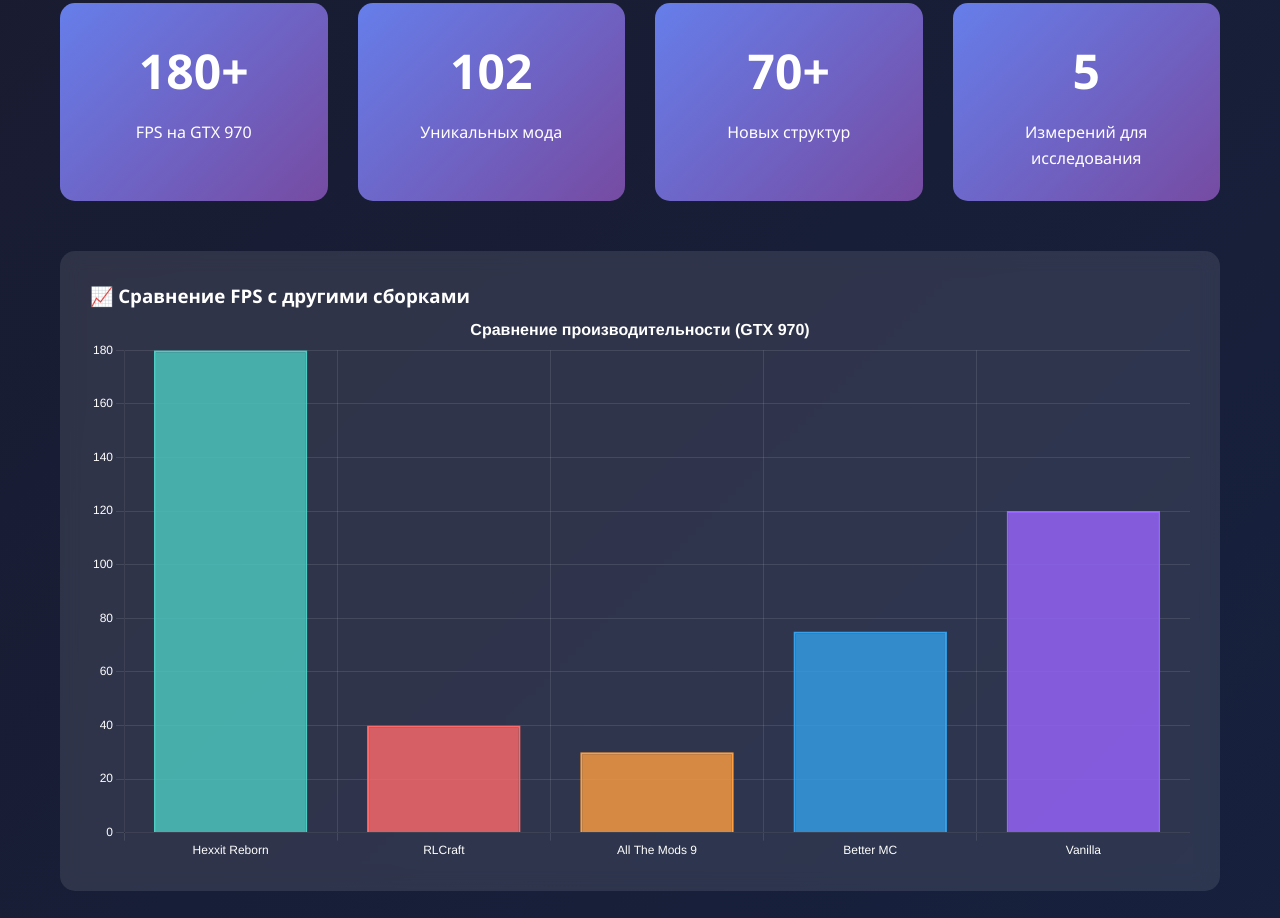
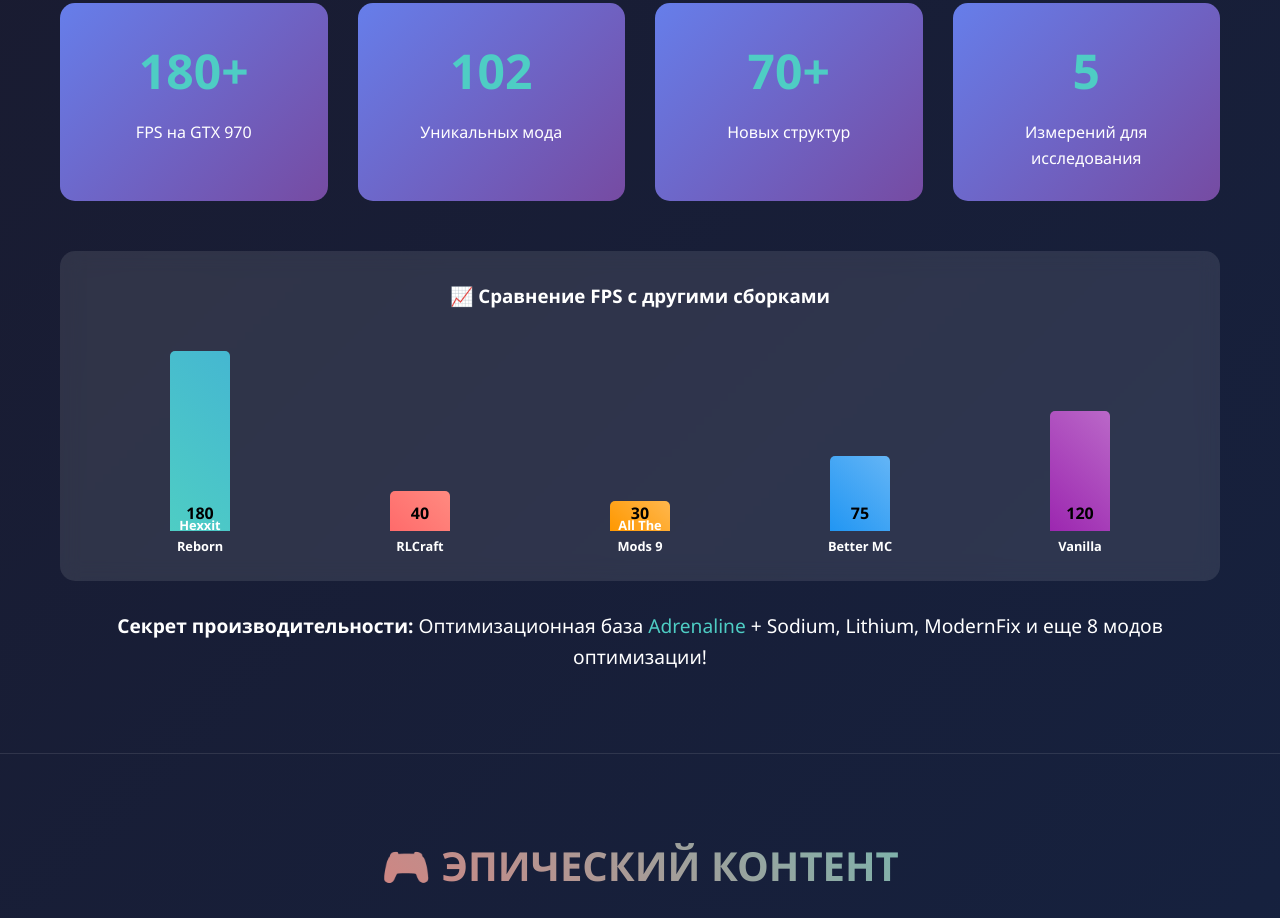
Before and after one commit to MishaBright/HexxitReBorn, a plain HTML site: page index.html in a window 1280 px wide. Shown: the part 580-1498 px from the top of the page. Drawn offline with nearby package versions, Linux system fonts and the light colour scheme.

Commit message:
Update index.html

```diff
--- a/index.html
+++ b/index.html
@@ -4,8 +4,6 @@
     <meta charset="UTF-8">
     <meta name="viewport" content="width=device-width, initial-scale=1.0">
     <title>🏰 HEXXIT REBORN - Легенда возвращается!</title>
-    <link href="https://cdnjs.cloudflare.com/ajax/libs/font-awesome/6.0.0/css/all.min.css" rel="stylesheet">
-    <script src="https://cdn.jsdelivr.net/npm/chart.js"></script>
     <style>
         * { margin: 0; padding: 0; box-sizing: border-box; }
         body {
@@ -13,6 +11,7 @@
             background: linear-gradient(135deg, #1a1a2e 0%, #16213e 50%, #0f3460 100%);
             color: #fff;
             line-height: 1.6;
+            min-height: 100vh;
         }
         .container { max-width: 1200px; margin: 0 auto; padding: 0 20px; }
 
@@ -23,13 +22,6 @@
             text-align: center;
             position: relative;
             overflow: hidden;
-        }
-        .header::before {
-            content: '';
-            position: absolute;
-            top: 0; left: 0; right: 0; bottom: 0;
-            background: url('https://i.imgur.com/minecraft-bg.jpg') center/cover;
-            opacity: 0.1;
         }
         .header h1 {
             font-size: 4rem;
@@ -60,6 +52,7 @@
             justify-content: center;
             gap: 30px;
             list-style: none;
+            flex-wrap: wrap;
         }
         .nav-links a {
             color: #fff;
@@ -85,42 +78,7 @@
             background: linear-gradient(45deg, #ff6b6b, #4ecdc4);
             -webkit-background-clip: text;
             -webkit-text-fill-color: transparent;
-        }
-
-        /* Performance Chart */
-        .chart-container {
-            background: rgba(255,255,255,0.1);
-            border-radius: 15px;
-            padding: 30px;
-            margin: 30px 0;
-            backdrop-filter: blur(10px);
-        }
-
-        /* Comparison Table */
-        .comparison-table {
-            width: 100%;
-            border-collapse: collapse;
-            margin: 30px 0;
-            background: rgba(255,255,255,0.05);
-            border-radius: 15px;
-            overflow: hidden;
-        }
-        .comparison-table th, .comparison-table td {
-            padding: 15px;
-            text-align: center;
-            border-bottom: 1px solid rgba(255,255,255,0.1);
-        }
-        .comparison-table th {
-            background: linear-gradient(45deg, #ff6b6b, #4ecdc4);
-            font-weight: bold;
-        }
-        .comparison-table tr:hover {
-            background: rgba(255,255,255,0.1);
-        }
-        .winner {
-            background: linear-gradient(45deg, #00ff88, #00cc6a) !important;
-            font-weight: bold;
-            color: #000;
+            background-clip: text;
         }
 
         /* Stats Grid */
@@ -146,6 +104,35 @@
             font-size: 3rem;
             font-weight: bold;
             margin-bottom: 10px;
+            color: #4ecdc4;
+        }
+
+        /* Comparison Table */
+        .comparison-table {
+            width: 100%;
+            border-collapse: collapse;
+            margin: 30px 0;
+            background: rgba(255,255,255,0.05);
+            border-radius: 15px;
+            overflow: hidden;
+        }
+        .comparison-table th, .comparison-table td {
+            padding: 15px;
+            text-align: center;
+            border-bottom: 1px solid rgba(255,255,255,0.1);
+        }
+        .comparison-table th {
+            background: linear-gradient(45deg, #ff6b6b, #4ecdc4);
+            font-weight: bold;
+            color: #000;
+        }
+        .comparison-table tr:hover {
+            background: rgba(255,255,255,0.1);
+        }
+        .winner {
+            background: linear-gradient(45deg, #00ff88, #00cc6a) !important;
+            font-weight: bold;
+            color: #000 !important;
         }
 
         /* Mods Showcase */
@@ -173,6 +160,48 @@
             font-size: 1.3rem;
         }
 
+        /* Performance Chart Placeholder */
+        .chart-placeholder {
+            background: rgba(255,255,255,0.1);
+            border-radius: 15px;
+            padding: 30px;
+            margin: 30px 0;
+            backdrop-filter: blur(10px);
+            text-align: center;
+            min-height: 300px;
+            display: flex;
+            flex-direction: column;
+            justify-content: center;
+        }
+        .chart-bars {
+            display: flex;
+            justify-content: space-around;
+            align-items: end;
+            height: 200px;
+            margin: 20px 0;
+        }
+        .chart-bar {
+            width: 60px;
+            background: linear-gradient(45deg, #4ecdc4, #45b7d1);
+            border-radius: 5px 5px 0 0;
+            position: relative;
+            display: flex;
+            align-items: end;
+            justify-content: center;
+            color: #000;
+            font-weight: bold;
+            padding: 5px;
+        }
+        .chart-label {
+            position: absolute;
+            bottom: -25px;
+            font-size: 0.8rem;
+            color: #fff;
+            width: 80px;
+            text-align: center;
+            left: -10px;
+        }
+
         /* FAQ */
         .faq-item {
             background: rgba(255,255,255,0.05);
@@ -185,6 +214,7 @@
             cursor: pointer;
             background: linear-gradient(45deg, #667eea, #764ba2);
             transition: all 0.3s;
+            user-select: none;
         }
         .faq-question:hover { opacity: 0.8; }
         .faq-answer {
@@ -192,10 +222,11 @@
             max-height: 0;
             overflow: hidden;
             transition: all 0.3s;
+            background: rgba(255,255,255,0.05);
         }
         .faq-answer.active {
             padding: 20px;
-            max-height: 200px;
+            max-height: 300px;
         }
 
         /* Download Buttons */
@@ -228,6 +259,7 @@
             justify-content: center;
             gap: 20px;
             margin: 30px 0;
+            flex-wrap: wrap;
         }
         .social-btn {
             display: inline-block;
@@ -238,16 +270,30 @@
             border-radius: 50%;
             font-size: 1.5rem;
             transition: all 0.3s;
+            width: 50px;
+            height: 50px;
+            display: flex;
+            align-items: center;
+            justify-content: center;
         }
         .social-btn:hover {
             transform: rotate(360deg) scale(1.1);
         }
 
-        /* Mobile */
+        /* Mobile Responsiveness */
         @media (max-width: 768px) {
             .header h1 { font-size: 2.5rem; }
-            .nav-links { flex-direction: column; align-items: center; }
+            .nav-links {
+                flex-direction: column;
+                align-items: center;
+                gap: 10px;
+            }
             .stats-grid { grid-template-columns: 1fr; }
+            .mods-grid { grid-template-columns: 1fr; }
+            .chart-bars { flex-wrap: wrap; height: auto; }
+            .chart-bar { margin: 5px; }
+            .comparison-table { font-size: 0.9rem; }
+            .comparison-table th, .comparison-table td { padding: 10px 5px; }
         }
     </style>
 </head>
@@ -296,9 +342,15 @@
                 </div>
             </div>
 
-            <div class="chart-container">
+            <div class="chart-placeholder">
                 <h3>📈 Сравнение FPS с другими сборками</h3>
-                <canvas id="performanceChart" width="400" height="200"></canvas>
+                <div class="chart-bars">
+                    <div class="chart-bar" style="height: 180px;">180<span class="chart-label">Hexxit Reborn</span></div>
+                    <div class="chart-bar" style="height: 40px; background: linear-gradient(45deg, #ff6b6b, #ff8a80);">40<span class="chart-label">RLCraft</span></div>
+                    <div class="chart-bar" style="height: 30px; background: linear-gradient(45deg, #ff9800, #ffb74d);">30<span class="chart-label">All The Mods 9</span></div>
+                    <div class="chart-bar" style="height: 75px; background: linear-gradient(45deg, #2196f3, #64b5f6);">75<span class="chart-label">Better MC</span></div>
+                    <div class="chart-bar" style="height: 120px; background: linear-gradient(45deg, #9c27b0, #ba68c8);">120<span class="chart-label">Vanilla</span></div>
+                </div>
             </div>
 
             <p style="text-align: center; font-size: 1.2rem; margin-top: 30px;">
@@ -433,26 +485,26 @@
             </p>
 
             <a href="https://modrinth.com/modpack/hexxit-reborn" class="download-btn">
-                <i class="fab fa-github"></i> Скачать с Modrinth
+                📦 Скачать с Modrinth
             </a>
             <a href="https://legacy.curseforge.com/minecraft/modpacks/hexxit-reborn" class="download-btn">
-                <i class="fas fa-fire"></i> Скачать с CurseForge
+                🔥 Скачать с CurseForge
             </a>
 
             <div class="social-links">
                 <a href="https://hipolink.me/MishaBright" class="social-btn" title="Все соцсети автора">
-                    <i class="fas fa-link"></i>
+                    🔗
                 </a>
                 <a href="https://www.youtube.com/channel/UCqo-AZEzPo1pSwhf4KiIE3g" class="social-btn" title="YouTube канал">
-                    <i class="fab fa-youtube"></i>
+                    📺
                 </a>
                 <a href="https://vk.com/mishabright" class="social-btn" title="Связаться с автором">
-                    <i class="fab fa-vk"></i>
+                    💬
                 </a>
             </div>
 
             <p style="color: #000; margin-top: 20px;">
-                <strong>Базовая оптимизация:</strong> <a href="https://modrinth.com/modpack/adrenaline" style="color: #000;">Adrenaline Modpack</a>
+                <strong>Базовая оптимизация:</strong> <a href="https://modrinth.com/modpack/adrenaline" style="color: #000; text-decoration: underline;">Adrenaline Modpack</a>
             </p>
         </div>
     </section>
@@ -541,64 +593,14 @@
     </section>
 
     <script>
-        // Performance Chart
-        const ctx = document.getElementById('performanceChart').getContext('2d');
-        new Chart(ctx, {
-            type: 'bar',
-            data: {
-                labels: ['Hexxit Reborn', 'RLCraft', 'All The Mods 9', 'Better MC', 'Vanilla'],
-                datasets: [{
-                    label: 'FPS',
-                    data: [180, 40, 30, 75, 120],
-                    backgroundColor: [
-                        'rgba(78, 205, 196, 0.8)',
-                        'rgba(255, 107, 107, 0.8)',
-                        'rgba(255, 159, 64, 0.8)',
-                        'rgba(54, 162, 235, 0.8)',
-                        'rgba(153, 102, 255, 0.8)'
-                    ],
-                    borderColor: [
-                        'rgba(78, 205, 196, 1)',
-                        'rgba(255, 107, 107, 1)',
-                        'rgba(255, 159, 64, 1)',
-                        'rgba(54, 162, 235, 1)',
-                        'rgba(153, 102, 255, 1)'
-                    ],
-                    borderWidth: 2
-                }]
-            },
-            options: {
-                responsive: true,
-                plugins: {
-                    legend: { display: false },
-                    title: {
-                        display: true,
-                        text: 'Сравнение производительности (GTX 970)',
-                        color: '#fff',
-                        font: { size: 16 }
-                    }
-                },
-                scales: {
-                    y: {
-                        beginAtZero: true,
-                        grid: { color: 'rgba(255,255,255,0.1)' },
-                        ticks: { color: '#fff' }
-                    },
-                    x: {
-                        grid: { color: 'rgba(255,255,255,0.1)' },
-                        ticks: { color: '#fff' }
-                    }
-                }
-            }
-        });
-
-        // FAQ Toggle
+        // FAQ Toggle Function
         function toggleFAQ(index) {
-            const answer = document.getElementById(`faq-${index}`);
+            const answer = document.getElementById('faq-' + index);
             const isActive = answer.classList.contains('active');
 
             // Close all FAQ items
-            document.querySelectorAll('.faq-answer').forEach(item => {
+            const allAnswers = document.querySelectorAll('.faq-answer');
+            allAnswers.forEach(function(item) {
                 item.classList.remove('active');
             });
 
@@ -609,12 +611,24 @@
         }
 
         // Smooth scroll for navigation
-        document.querySelectorAll('a[href^="#"]').forEach(anchor => {
+        const navLinks = document.querySelectorAll('a[href^="#"]');
+        navLinks.forEach(function(anchor) {
             anchor.addEventListener('click', function (e) {
                 e.preventDefault();
                 const target = document.querySelector(this.getAttribute('href'));
-                target.scrollIntoView({ behavior: 'smooth' });
+                if (target) {
+                    target.scrollIntoView({ behavior: 'smooth' });
+                }
             });
+        });
+
+        // Add loading animation
+        window.addEventListener('load', function() {
+            document.body.style.opacity = '0';
+            document.body.style.transition = 'opacity 0.5s';
+            setTimeout(function() {
+                document.body.style.opacity = '1';
+            }, 100);
         });
     </script>
 </body>
```
